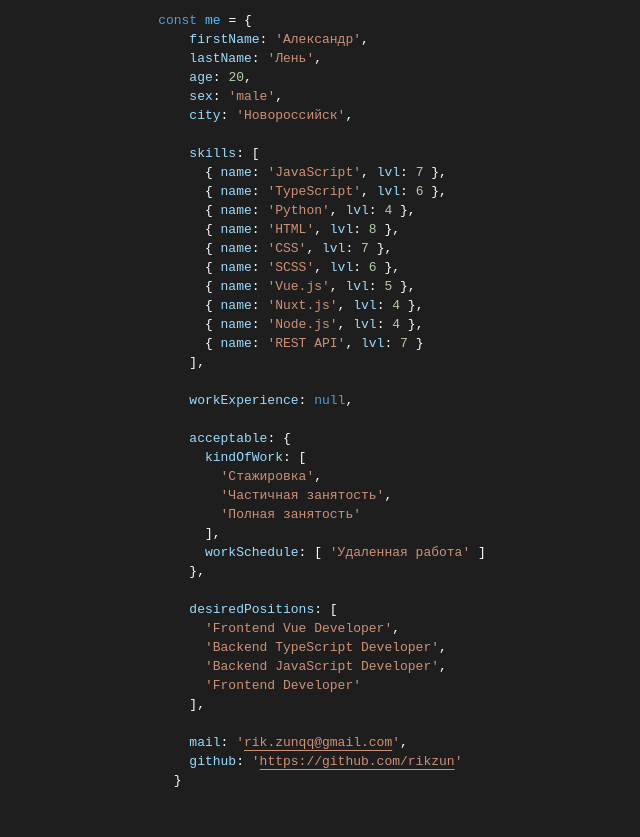
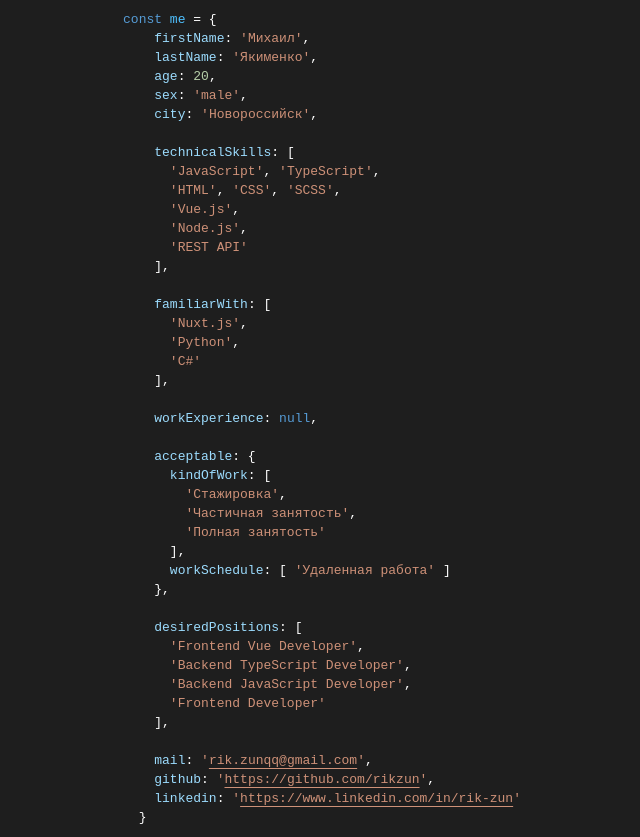
Before and after one commit to sladvs/rikzun.github.io, a Vue app: page / in a window 1280 px wide. Shown: the whole page, without its empty margins (318-958 px from the left). Before the commit the page ends 800 px from the top, so only its background shows below. Built offline with nearby package versions, Linux system fonts and the light colour scheme.

Commit message:
update text

```diff
--- a/src/App.vue
+++ b/src/App.vue
@@ -1,22 +1,23 @@
 <template>
     <pre><span class="reserved">const</span> <span class="variable">me</span> = {
-    <span class="param">firstName</span>: <span class="string">'{{firstName}}'</span>,
-    <span class="param">lastName</span>: <span class="string">'{{lastName}}'</span>,
-    <span class="param">age</span>: <span class="number">20</span>,
+    <span class="param">firstName</span>: <span class="string">'Михаил'</span>,
+    <span class="param">lastName</span>: <span class="string">'Якименко'</span>,
+    <span class="param">age</span>: <span class="number">{{Math.floor((Date.now() - Date.parse('11.12.2000')) / 3154e7)}}</span>,
     <span class="param">sex</span>: <span class="string">'male'</span>,
     <span class="param">сity</span>: <span class="string">'Новороссийск'</span>,
 
-    <span class="param">skills</span>: [
-      { <span class="param">name</span>: <span class="string">'JavaScript'</span>, <span class="param">lvl</span>: <span class="number">7</span> },
-      { <span class="param">name</span>: <span class="string">'TypeScript'</span>, <span class="param">lvl</span>: <span class="number">6</span> },
-      { <span class="param">name</span>: <span class="string">'Python'</span>, <span class="param">lvl</span>: <span class="number">4</span> },
-      { <span class="param">name</span>: <span class="string">'HTML'</span>, <span class="param">lvl</span>: <span class="number">8</span> },
-      { <span class="param">name</span>: <span class="string">'CSS'</span>, <span class="param">lvl</span>: <span class="number">7</span> },
-      { <span class="param">name</span>: <span class="string">'SCSS'</span>, <span class="param">lvl</span>: <span class="number">6</span> },
-      { <span class="param">name</span>: <span class="string">'Vue.js'</span>, <span class="param">lvl</span>: <span class="number">5</span> },
-      { <span class="param">name</span>: <span class="string">'Nuxt.js'</span>, <span class="param">lvl</span>: <span class="number">4</span> },
-      { <span class="param">name</span>: <span class="string">'Node.js'</span>, <span class="param">lvl</span>: <span class="number">4</span> },
-      { <span class="param">name</span>: <span class="string">'REST API'</span>, <span class="param">lvl</span>: <span class="number">7</span> }
+    <span class="param">technicalSkills</span>: [
+      <span class="string">'JavaScript'</span>, <span class="string">'TypeScript'</span>,
+      <span class="string">'HTML'</span>, <span class="string">'CSS'</span>, <span class="string">'SCSS'</span>,
+      <span class="string">'Vue.js'</span>,
+      <span class="string">'Node.js'</span>,
+      <span class="string">'REST API'</span>
+    ],
+
+    <span class="param">familiarWith</span>: [
+      <span class="string">'Nuxt.js'</span>,
+      <span class="string">'Python'</span>,
+      <span class="string">'C#'</span>
     ],
 
     <span class="param">workExperience</span>: <span class="reserved">null</span>,
@@ -38,7 +39,8 @@
     ],
 
     <span class="param">mail</span>: <span class="string">'<a href="mailto:rik.zunqq@gmail.com">rik.zunqq@gmail.com</a>'</span>,
-    <span class="param">github</span>: <span class="string">'<a href="https://github.com/rikzun" target="_blank">https://github.com/rikzun</a>'</span>
+    <span class="param">github</span>: <span class="string">'<a href="https://github.com/rikzun" target="_blank">https://github.com/rikzun</a>'</span>,
+    <span class="param">linkedin</span>: <span class="string">'<a href="https://www.linkedin.com/in/rik-zun/" target="_blank">https://www.linkedin.com/in/rik-zun</a>'</span>
   }</pre>
 </template>
 
@@ -46,12 +48,7 @@
 import { Component, Vue } from 'vue-property-decorator'
 
 @Component
-export default class App extends Vue {
-  params = new URLSearchParams(document.location.search)
-  firstName = this.params.get('fn') || 'Александр'
-  lastName = this.params.get('ln') || 'Лень'
-  age = Math.floor((Date.now() - Date.parse('11.12.2000')) / 3154e6)
-}
+export default class App extends Vue {}
 </script>
 
 <style lang="sass">
```
